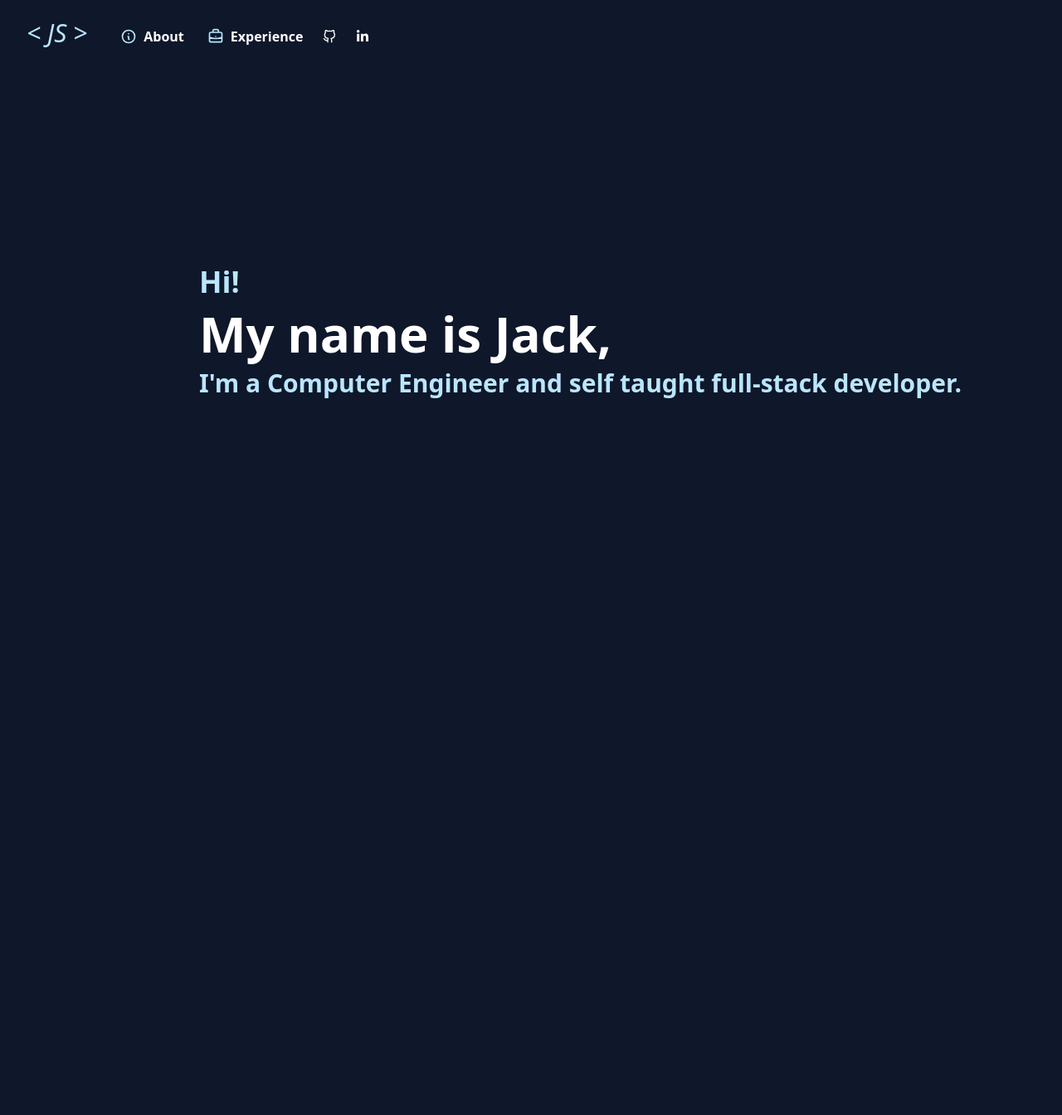
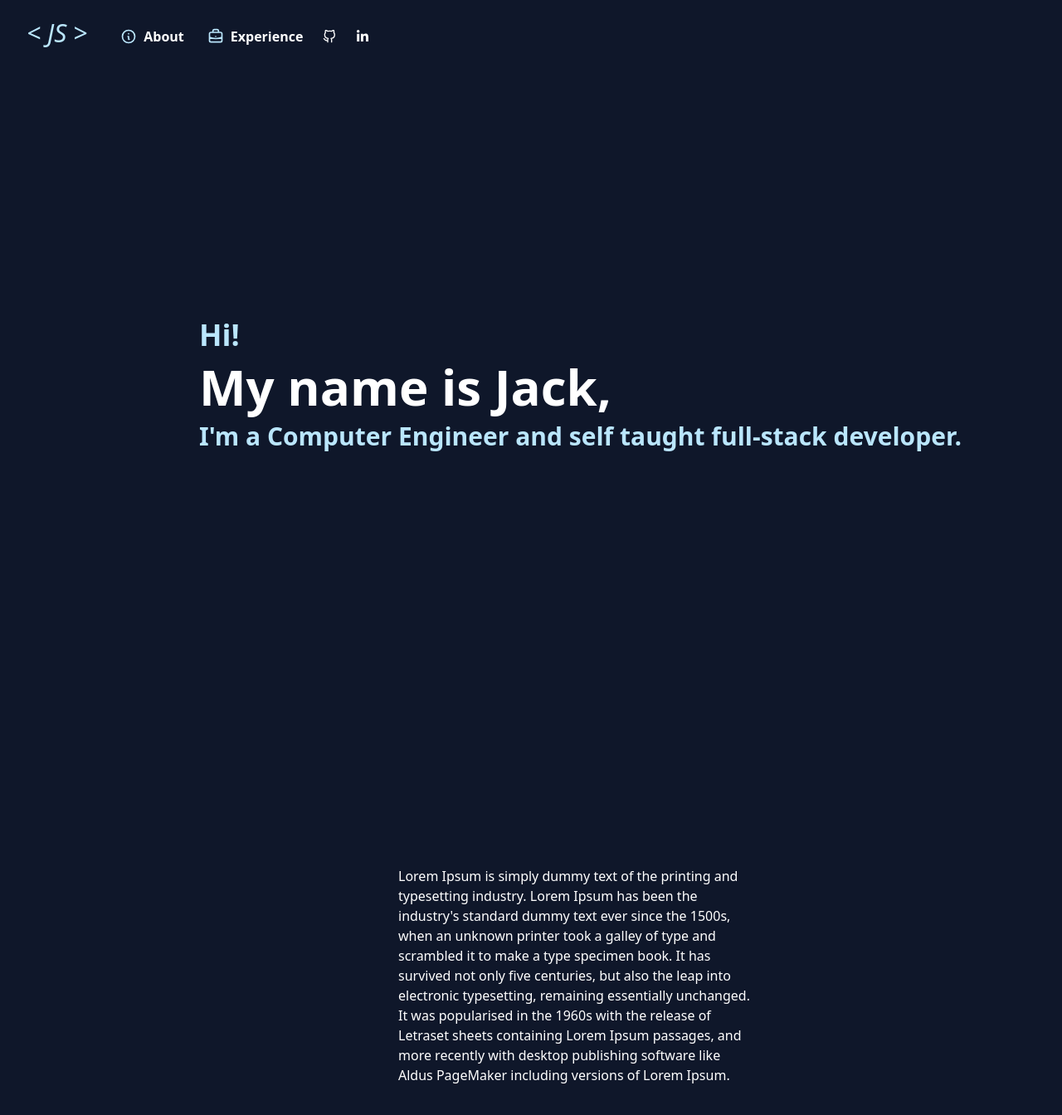
Before and after one commit to sscobes/personal-website, a React (Create React App) app: page / in a window 1280 px wide. Shown: the top 1344 px of the page at 83% size. Before the commit the page ends 800 px from the top, so only its background shows below. Built offline with nearby package versions, Linux system fonts and the light colour scheme.

Commit message:
further additions to site content

```diff
--- a/src/App.js
+++ b/src/App.js
@@ -6,6 +6,9 @@ export default function App() {
     <div className="scrollbar-thumb:bg-slate-700 scrollbar-track:rounded">
       <Navbar />
       <Home />
+      <p className="text-white w-4/12 mx-[480px] my-[500px]" id="about">
+      Lorem Ipsum is simply dummy text of the printing and typesetting industry. Lorem Ipsum has been the industry's standard dummy text ever since the 1500s, when an unknown printer took a galley of type and scrambled it to make a type specimen book. It has survived not only five centuries, but also the leap into electronic typesetting, remaining essentially unchanged. It was popularised in the 1960s with the release of Letraset sheets containing Lorem Ipsum passages, and more recently with desktop publishing software like Aldus PageMaker including versions of Lorem Ipsum.
+      </p>
     </div>
   )
 };
--- a/src/components/Home.js
+++ b/src/components/Home.js
@@ -2,7 +2,7 @@
 
 function Home() {
     return(
-        <header className="font-bold flex flex-col xl:ml-[240px] 2xl:ml-[480px] ml-16 my-80 space-y-3 transition-all ease-linear duration-[250ms]" id="home">
+        <header className="font-bold flex flex-col xl:ml-[240px] 2xl:ml-[480px] ml-16 pt-96 space-y-3 transition-all ease-linear duration-[250ms]" id="home">
             <h1 className="text-sky-200 text-4xl">
                 Hi!
             </h1>
--- a/src/components/Navbar.js
+++ b/src/components/Navbar.js
@@ -4,12 +4,14 @@ import { Transition } from "@headlessui/react";
 function Navbar() {
   const [isOpen, setIsOpen] = useState(false);
   return (
-      <nav className="w-screen fixed top-0">
+      <nav className="w-screen fixed top-0 bg-slate-900">
         <div className="max-w-7xl mx-auto px-4 sm:px-6 lg:px-8">
             <div className="flex items-center justify-between h-16">
                 <div className="flex items-center">
-                    <a href="#home" className='font-sans font-[500] italic text-3xl mt-4 w-auto transition ease-in-out hover:-translate-y-1 hover:scale-110 duration-100 text-sky-200 hover:text-white'>
-                    &lt; JS &gt;
+                    <a
+                      href="#home"
+                      className='font-sans font-[500] italic text-3xl mt-4 w-auto transition ease-in-out hover:-translate-y-1 hover:scale-110 duration-100 text-sky-200 hover:text-white'>
+                      &lt; JS &gt;
                     </a>
                     <div className="hidden md:block">
                         <div className="ml-10 flex items-baseline space-x-4">
--- a/src/index.css
+++ b/src/index.css
@@ -25,3 +25,7 @@
 ::-webkit-scrollbar-thumb:hover {
   background: deepskyblue;
 }
+
+html {
+    scroll-behavior: smooth;
+}
```
Lines whose indentation alone changed are shown as unchanged.
